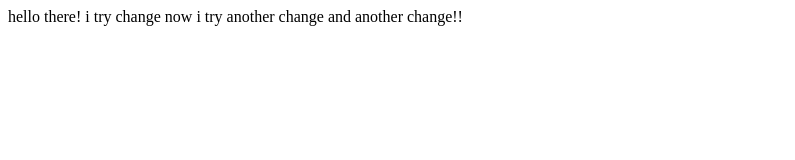
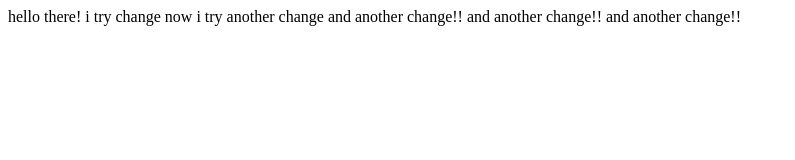
Before and after one commit to chmousit/test, a plain HTML site: page index.html in a window 1280 px wide. Shown: the whole page, without its empty margins (0-795 px from the left). Drawn offline with Linux system fonts and the light colour scheme.

Commit message:
change add texte

```diff
--- a/index.html
+++ b/index.html
@@ -10,5 +10,7 @@
     now i try another  change
 
     and another change!!
+    and another change!!
+    and another change!!
     </body>
 </html>
```
